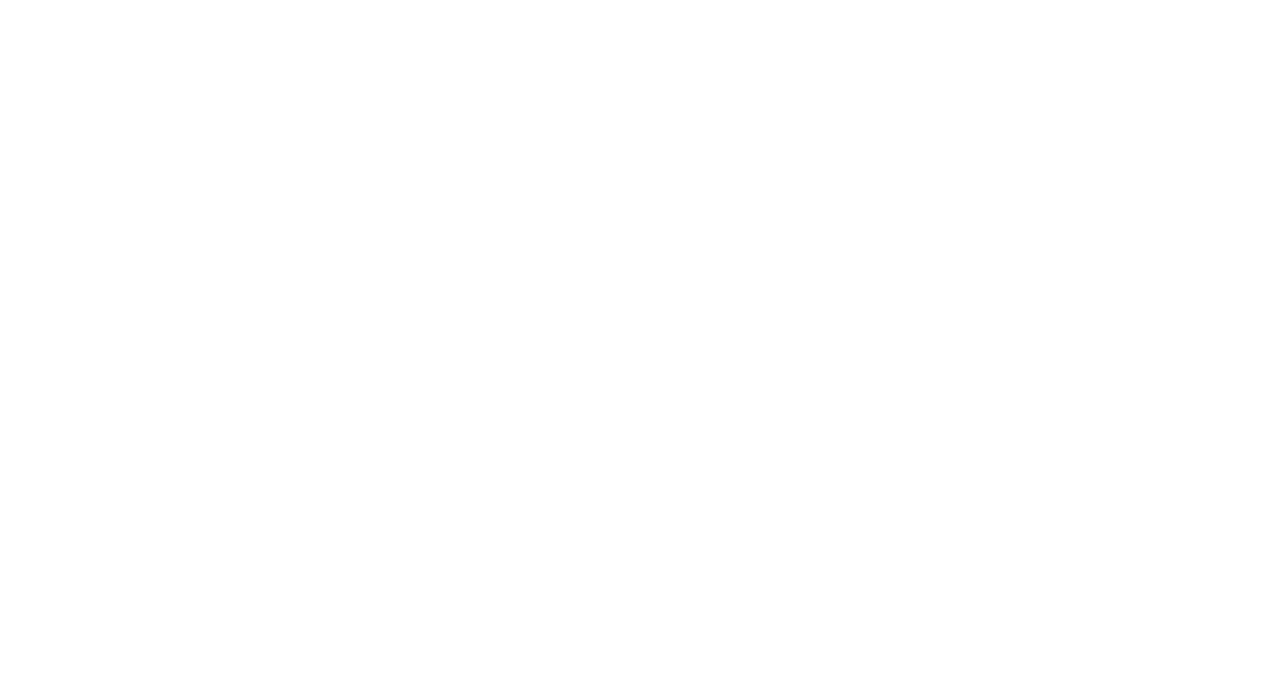
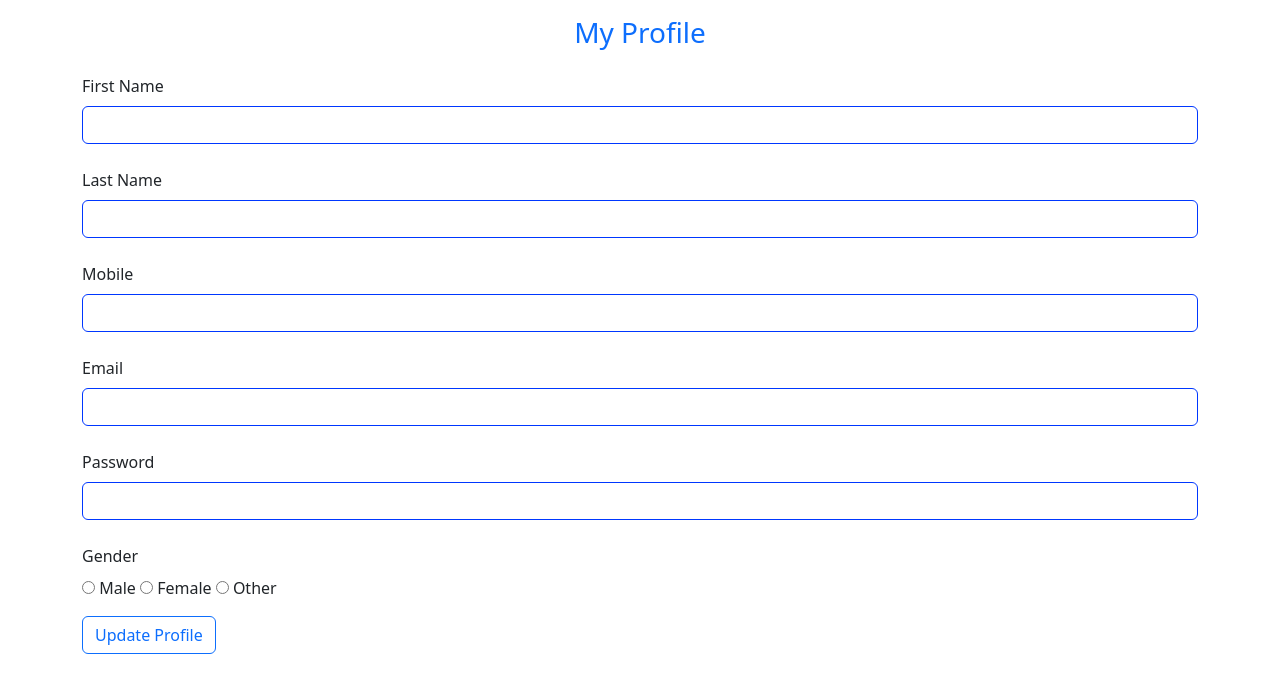
Before and after one commit to abhijitBharankar/angularApps, an Angular app in the folder abhijit/: page /profile in a window 1280 px wide. Before the commit this address led to /. Shown: the top 692 px of the page. Built offline with nearby package versions, Linux system fonts and the light colour scheme.

Commit message:
created update profile page

```diff
--- a/abhijit/src/app/app-routing.module.ts
+++ b/abhijit/src/app/app-routing.module.ts
@@ -7,6 +7,7 @@
 import { ProjectsComponent } from './projects/projects.component';
 import { LoginComponent } from './login/login.component';
 import { SignupComponent } from './signup/signup.component';
+import { ProfileComponent } from './profile/profile.component';
 
 const routes: Routes = [
   {path: 'home', component: HomeComponent},
@@ -16,7 +17,8 @@
   {path: 'newsLetter', component: NewsLetterComponent},
   {path: 'projects', component: ProjectsComponent},
   {path: 'login', component: LoginComponent},
-  {path: 'signup', component: SignupComponent}
+  {path: 'signup', component: SignupComponent},
+  {path:'profile',component:ProfileComponent}
 ];
 
 @NgModule({
--- a/abhijit/src/app/app.module.ts
+++ b/abhijit/src/app/app.module.ts
@@ -11,6 +11,7 @@
 import { LoginComponent } from './login/login.component';
 import { SignupComponent } from './signup/signup.component';
 import { FormsModule, ReactiveFormsModule } from '@angular/forms';
+import { ProfileComponent } from './profile/profile.component';
 
 
 @NgModule({
@@ -22,7 +23,8 @@
     NewsLetterComponent,
     ProjectsComponent,
     LoginComponent,
-    SignupComponent
+    SignupComponent,
+    ProfileComponent
   ],
   imports: [
     BrowserModule,
--- a/abhijit/src/app/data.service.ts
+++ b/abhijit/src/app/data.service.ts
@@ -6,6 +6,9 @@
 export class DataService {
 
   name! :string;
+
+  users = {firstName: '', lastName:'',mobile: '',email:'', gender:'', password:''}
+
   constructor() {
   }
 }
--- a/abhijit/src/app/home/home.component.html
+++ b/abhijit/src/app/home/home.component.html
@@ -3,8 +3,8 @@
 
       <a routerLink="home"><h1>{{title}}</h1></a>
       <div class="loginBtn">
-        <span *ngIf="!name">Welcome, User</span>
-        <span *ngIf="name">Welcome {{name}}</span>
+        <span *ngIf="!users.firstName">Welcome, User</span>
+        <span *ngIf="users.firstName">Welcome {{users.firstName}}</span>
         <button class="btn btn-primary" (click)="login()">Log in</button>
         <button class="btn btn-primary" (click)="signup()">Sign Up</button>
       </div>
@@ -16,6 +16,7 @@
         <li><a routerLink="/contactMe">Contact Me</a></li>
         <li><a routerLink="/newsLetter">Newsletter</a></li>
         <li><a routerLink="/projects">Projects</a></li>
+        <li><a routerLink="/profile">Profile</a></li>
       </ul>
     </div>
   </div>
--- a/abhijit/src/app/home/home.component.ts
+++ b/abhijit/src/app/home/home.component.ts
@@ -13,7 +13,10 @@
 
   }
   title ="FalconAB"
-  name = this.ds.name
+
+  users = this.ds.users
+
+
   show = true
   tableHeadings = ['Name', 'marks', 'Age']
   result = [
--- /dev/null
+++ b/abhijit/src/app/profile/profile.component.css
@@ -0,0 +1,7 @@
+form input{
+    border-color: rgb(0, 55, 255);
+}
+
+button{
+    justify-content: center;
+}
--- /dev/null
+++ b/abhijit/src/app/profile/profile.component.html
@@ -0,0 +1,39 @@
+<div class="container">
+    <h3 class="mb-4 mt-3 text-primary text-center">My Profile</h3>
+
+    <span class="text-success text-center" *ngIf="success">Your profile updated successfully</span>
+
+    <form [formGroup]="updateForm">
+
+        <label for="fname" class="form-label">First Name
+        </label><br>
+        <input class="form-control" type="text" id="fname" value= "{{user.firstName}}" formControlName = "firstName"><br>
+
+
+        <label for="lname" class="form-label">Last Name
+        </label><br>
+        <input class="form-control" type="text" id="lastName" value="{{user.lastName}}" formControlName = "lastName"><br>
+
+        <label for="mobile" class="form-label">Mobile
+        </label><br>
+        <input class="form-control" type="text" id="mobile" value="{{user.mobile}}" formControlName = "mobile"><br>
+
+        <label for="email" class="form-label">Email
+        </label><br>
+        <input class="form-control" type="email" id="email" value="{{user.email}}" formControlName = "email"><br>
+
+
+        <label for="password" class="form-label">Password
+        </label><br>
+        <input class="form-control" type="text" id="password" value="{{user.password}}" formControlName = "password"><br>
+
+        <label for="gender" class="form-label">Gender
+        </label><br>
+        <input type="radio" formControlName = "gender" value="male"> Male
+        <input type="radio" formControlName = "gender" value="female"> Female
+        <input type="radio" formControlName = "gender" value="other"> Other <br>
+
+        <button class="btn btn-outline-primary text-center mt-3" (click)="update()">Update Profile</button><br>
+
+    </form>
+</div>
--- /dev/null
+++ b/abhijit/src/app/profile/profile.component.ts
@@ -0,0 +1,41 @@
+import { Component } from '@angular/core';
+import { DataService } from '../data.service';
+import { FormGroup, FormBuilder,Validator } from '@angular/forms';
+
+@Component({
+  selector: 'app-profile',
+  templateUrl: './profile.component.html',
+  styleUrls: ['./profile.component.css']
+})
+export class ProfileComponent {
+success!: boolean;
+constructor(private ds : DataService, private fb: FormBuilder){
+
+}
+
+ngOnInit(){
+  this.updateFormControl();
+}
+user = this.ds.users
+updateForm! : FormGroup;
+
+update(){
+  this.ds.users.firstName = this.updateForm.value.firstName
+  this.ds.users.lastName = this.updateForm.value.lastName
+  this.ds.users.password = this.updateForm.value.password
+  this.ds.users.gender = this.updateForm.value.gender
+  this.success = true
+}
+
+updateFormControl(){
+  this.updateForm = this.fb.group({
+    firstName :  [this.ds.users.firstName],
+    lastName : [this.ds.users.lastName],
+    mobile: [this.ds.users.mobile],
+    email : [this.ds.users.email],
+    password: [this.ds.users.password],
+    gender: [this.ds.users.gender]
+  })
+}
+
+}
--- a/abhijit/src/app/signup/signup.component.ts
+++ b/abhijit/src/app/signup/signup.component.ts
@@ -13,22 +13,26 @@
   signupForm!: FormGroup;
   matchPassword : boolean =true;
 
+
   constructor(private formBuilder: FormBuilder, private ds : DataService, private router: Router) {
 
   }
 
   ngOnInit() {
     this.signupFormControl();
+
+    // this.ds.userData =
+
   }
 
   signupFormControl() {
     this.signupForm = this.formBuilder.group({
-      firstName: ['', [Validators.required, Validators.pattern('[a-zA-Z]*$')]],
-      lastName: ['',[Validators.required, Validators.pattern('[a-zA-Z]*$')]],
-      mobile: ['', [Validators.required, Validators.maxLength(10), Validators.minLength(10), Validators.pattern('[0-9]*$')]],
-      email:['',[Validators.required, Validators.email]],
-      createPassword: ['',[Validators.required, Validators.minLength(6)]],
-      confirmPassword: ['',[Validators.required, Validators.minLength(6)]],
+      firstName: ['Abhiit', [Validators.required, Validators.pattern('[a-zA-Z]*$')]],
+      lastName: ['Bharankar',[Validators.required, Validators.pattern('[a-zA-Z]*$')]],
+      mobile: ['9876543210', [Validators.required, Validators.maxLength(10), Validators.minLength(10), Validators.pattern('[0-9]*$')]],
+      email:['abhi@gmail.com',[Validators.required, Validators.email]],
+      createPassword: ['abhijit',[Validators.required, Validators.minLength(6)]],
+      confirmPassword: ['abhijit',[Validators.required, Validators.minLength(6)]],
       gender:['male',[Validators.required]],
       name:['', [this.nameValidatin]]
     })
@@ -38,7 +42,13 @@
   register() {
 
     console.log(this.signupForm.value)
-    this.ds.name = this.signupForm.value.firstName
+    this.ds.users.firstName = this.signupForm.value.firstName
+    this.ds.users.lastName = this.signupForm.value.lastName
+    this.ds.users.mobile = this.signupForm.value.mobile
+    this.ds.users.email = this.signupForm.value.email
+    this.ds.users.gender = this.signupForm.value.gender
+    this.ds.users.password = this.signupForm.value.createPassword
+    this.ds.users.gender = this.signupForm.value.gender
     this.router.navigateByUrl('/home')
   }
 
```
Also changed, not shown: 1 other file (tests, documents, lock files or other folders).
